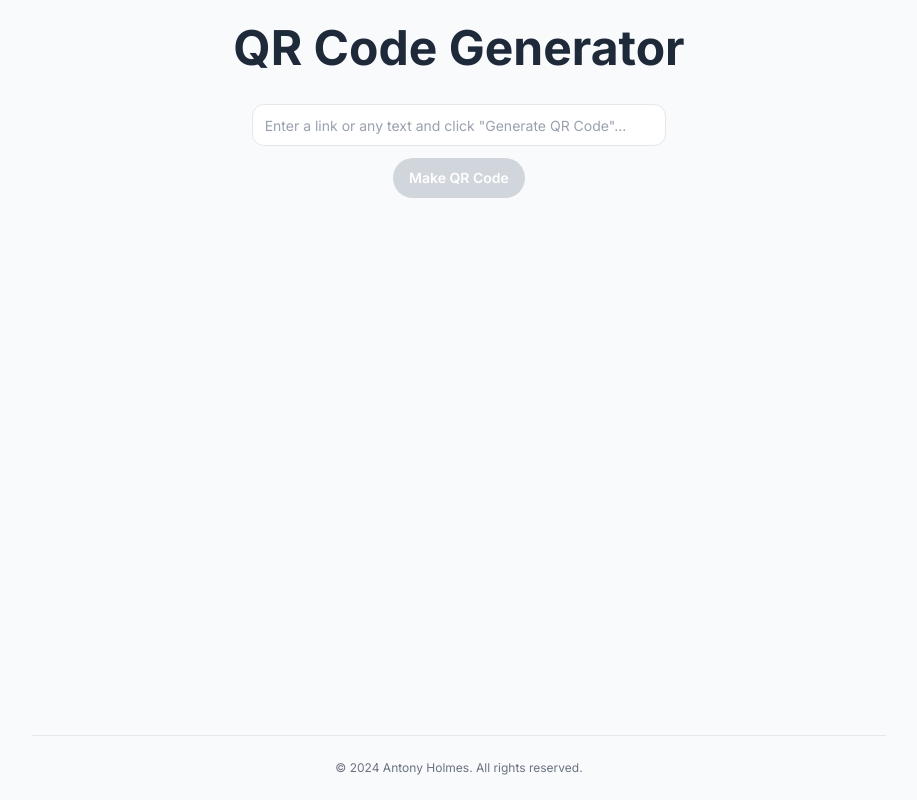
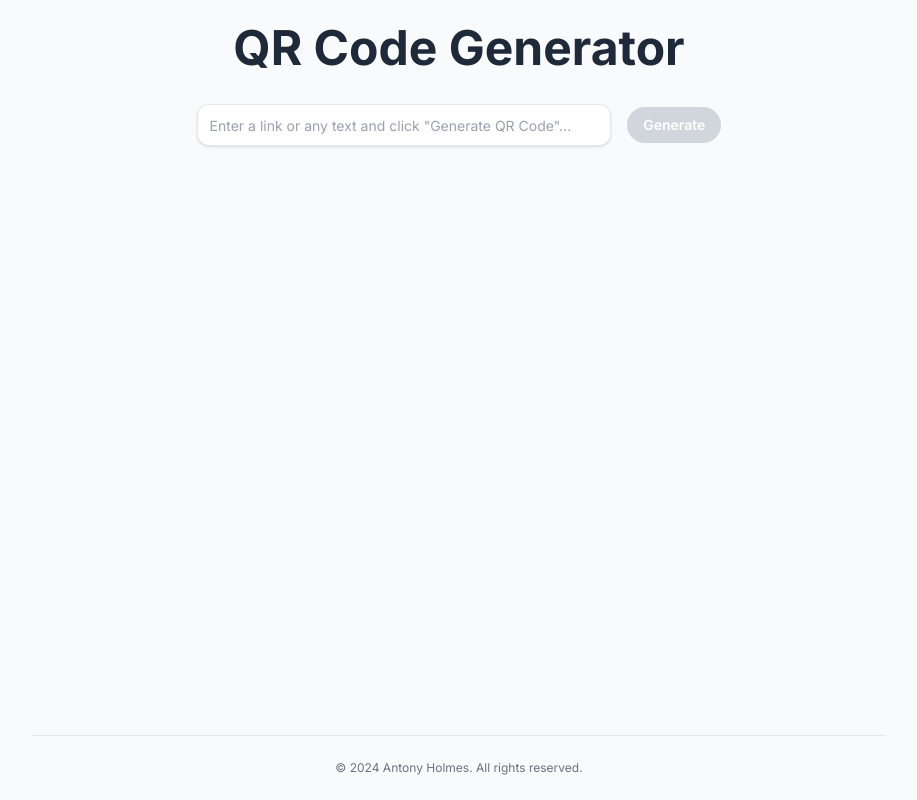
Before and after one commit to antonybholmes/qr-nextjs, a Next.js app: page / in a window 1280 px wide. Shown: the whole page, without its empty margins (181-1098 px from the left). Built offline with nearby package versions, Linux system fonts and the light colour scheme.

Commit message:
fix: Bug fixes and updates.

```diff
--- a/src/components/pages/qr.tsx
+++ b/src/components/pages/qr.tsx
@@ -7,15 +7,15 @@ import { useEffect, useRef, useState } from 'react'
 export function QRGen() {
   const canvasRef = useRef<HTMLCanvasElement>(null)
   const [input, setInput] = useState<string>('')
+  // QR code data derived from input when user presses Enter
   const [qr, setQr] = useState<string>('')
-  const [response, setResponse] = useState(null)
   const [scale, setScale] = useState(10)
 
   useEffect(() => {
-    if (qr) {
-      QRCode.toCanvas(canvasRef.current, input, { scale })
+    if (canvasRef.current && qr) {
+      QRCode.toCanvas(canvasRef.current, qr, { scale })
     }
-  }, [qr, scale])
+  }, [canvasRef.current, qr, scale])
 
   const handleDownload = () => {
     const canvas = canvasRef.current
@@ -51,8 +51,8 @@ export function QRGen() {
           QR Code Generator
         </h1>
 
-        <div className="flex flex-col w-full items-center gap-y-3">
-          <div className="flex flex-row items-center justify-center overflow-hidden gap-x-2 py-1 pl-2 pr-1.5 w-full xl:w-1/2 2xl:w-5/12 rounded-xl border bg-white border-gray-200">
+        <div className="flex flex-row w-full items-center gap-x-4 justify-center">
+          <div className="flex flex-row items-center justify-center overflow-hidden gap-x-2 py-1 pl-2 pr-1.5 w-full xl:w-1/2  rounded-xl border shadow-sm bg-white border-gray-200">
             <input
               type="text"
               placeholder={`Enter a link or any text and click "Generate QR Code"...`}
@@ -82,18 +82,18 @@ export function QRGen() {
           <div className="flex flex-row items-center gap-x-8">
             <button
               disabled={!input}
-              className="h-10 px-4  disabled:bg-gray-300 bg-blue-500 hover:bg-blue-600 text-sm transition-colors duration-300 rounded-full text-white font-semibold"
+              className="h-9 px-4 disabled:bg-gray-300 bg-blue-500 hover:bg-blue-600 text-sm transition-colors duration-300 rounded-full text-white font-semibold"
               onClick={() => {
                 setQr(input)
               }}
             >
-              Make QR Code
+              Generate
             </button>
           </div>
         </div>
 
         <div
-          className={cn('flex flex-col items-center gap-y-4 mt-4', [
+          className={cn('flex flex-col items-center gap-y-4', [
             qr !== '',
             'visible',
             'invisible',
@@ -106,16 +106,16 @@ export function QRGen() {
                 id="size-dropdown"
                 value={scale}
                 onChange={e => setScale(Number(e.target.value))}
-                className="block w-full px-3 py-2 border border-gray-300 rounded-lg shadow-sm focus:outline-none focus:ring-1 bg-white   focus:ring-indigo-400 focus:border-indigo-400"
+                className="block w-full px-3 py-2 border border-gray-200 rounded-lg focus:outline-none focus:ring-1 bg-white   focus:ring-indigo-400 focus:border-indigo-400"
               >
                 <option value="10">10</option>
                 <option value="20">20</option>
                 <option value="30">30</option>
               </select>
             </div>
-            <span className="text-xs font-semibold text-center">
+            {/* <span className="text-xs font-semibold text-center">
               QR code for {qr}
-            </span>
+            </span> */}
             <canvas
               ref={canvasRef}
               id="canvas"
@@ -125,9 +125,9 @@ export function QRGen() {
 
           <button
             onClick={handleDownload}
-            className="text-sm font-semibold text-blue-500 hover:underline duration-300 transition-colors"
+            className="text-sm font-semibold text-blue-500 hover:underline duration-300 transition-colors text-wrap"
           >
-            Download Image
+            Download QR code for {qr}
           </button>
         </div>
       </div>
```
